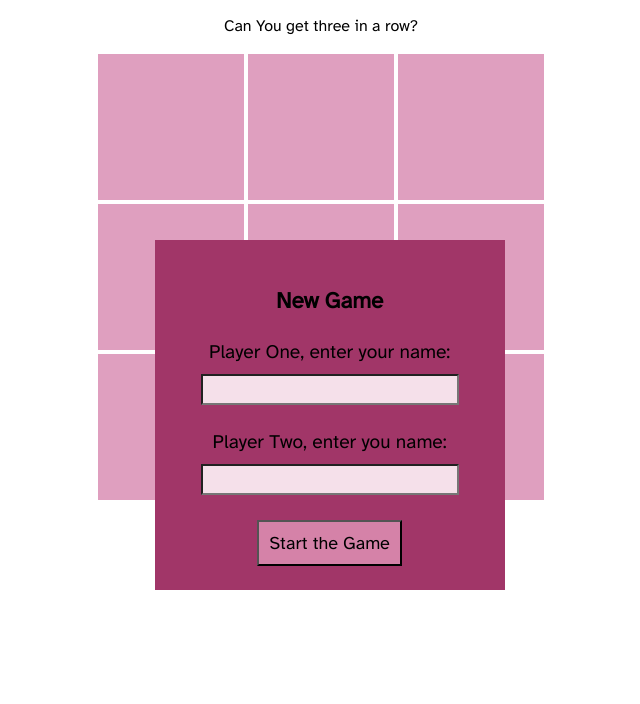
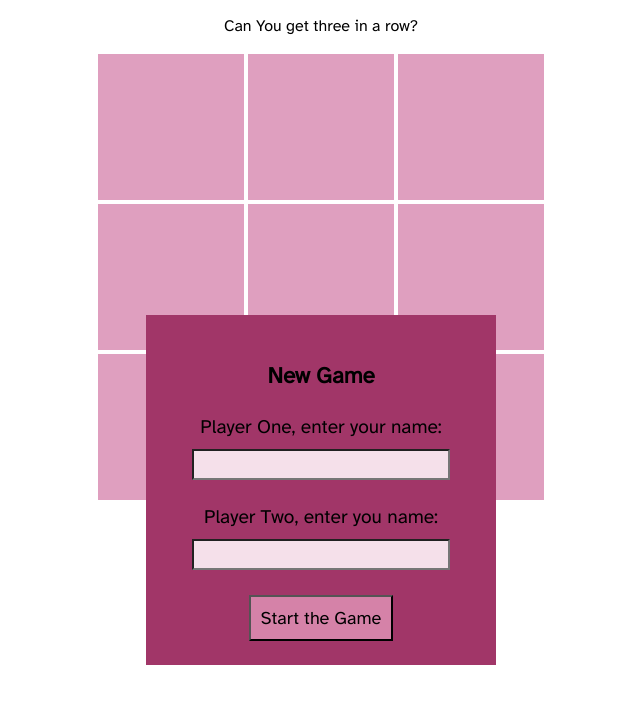
Before and after one commit to Dae-Iddings/Tic-Tac-Toe, a plain HTML site: page index.html in a window 1280 px wide. Both pictures are taken after a click on the button "New Game". Shown: the part 90-794 px from the top of the page, without its empty margins (319-959 px from the left). Drawn offline with Linux system fonts and the light colour scheme.

Commit message:
fixes form being off center

```diff
--- a/style.css
+++ b/style.css
@@ -24,6 +24,7 @@
     font-size: 100px;
     font-weight: bolder;
 }
+
 .newGame {
     background-color: #a13668;
     color: black;
@@ -32,24 +33,31 @@
     font-size: larger;
     text-align: center;
     position: absolute;
-    left: 37%;
-    bottom: 15%;
+   margin: auto;
+    left: 0;
+    right: 0;
+    bottom: 45px;
+    text-align: center;
     display: none;
 }
+
 .formDiv {
-margin-top: 25px;
+    margin-top: 25px;
 }
+
 #submitButton {
     background-color: #d582a8;
     padding: 10px;
     font-size: large;
 }
+
 input {
     background-color: #f5e0ea;
     margin-top: 10px;
     height: 25px;
     width: 250px;
 }
+
 .formHead {
     padding-top: 25px;
 }
```
